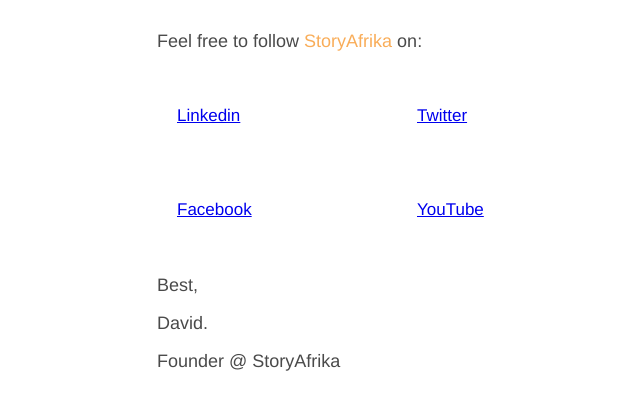
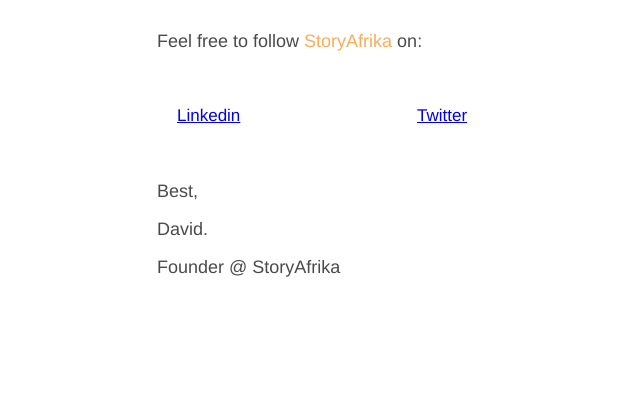
Before and after one commit to davidddeveloper/storyAfrika, a Django app: template templates/emails/new_welcome_email.html in a window 1280 px wide. Shown: the part 2330-2749 px from the top of the page, without its empty margins (253-893 px from the left). After the commit the page ends 2607 px from the top, so only its background shows below. Run offline with Django 5.2, Linux system fonts and the light colour scheme; the template is opened without the code that fills it, so the values that code supplies are empty.

Commit message:
enter the correct source to the welcome email

```diff
--- a/templates/emails/new_welcome_email.html
+++ b/templates/emails/new_welcome_email.html
@@ -65,7 +65,7 @@
 </head>
 <body>
     <header>
-        <img class="desktop" src="./welcome_email.png" alt="welcome to storyafrika image">
+        <img class="desktop" src="https://res.cloudinary.com/dgns2pj30/image/upload/w_1000,ar_16:9,c_fill,g_auto,e_sharpen/v1734106697/welcome_email_ffppjx.png" alt="welcome to storyafrika image">
     </header>
     <main>
         <h1><span>H</span>i {{user.username}},</h1>
@@ -107,8 +107,8 @@
             <div class="follow-links">
                 <p><a href="https://linkedin.com/company/StoryAfrika">Linkedin</a></p>
                 <p><a href="https://x.com/StoryAfrika">Twitter</a></p>
-                <p><a href="https://facebook.com/page/StoryAfrika">Facebook</a></p>
-                <p><a href="https://youtube.com/StoryAfrika">YouTube</a></p>
+                <!--<p><a href="https://facebook.com/page/StoryAfrika">Facebook</a></p>
+                <p><a href="https://youtube.com/StoryAfrika">YouTube</a></p>-->
             </div>
             <p>Best,</p>
             <p style="margin-top: -20px;">David.</p>
--- a/templates/home/aside.html
+++ b/templates/home/aside.html
@@ -311,6 +311,7 @@
         </div>
         {% endif %}
     </aside>
+    {% if featuring_story %}
     <script>
         const textElement = document.getElementById('featuring-story-text');
         const htmlString = '{{featuring_story.intro_to_story|safe}}';
@@ -378,5 +379,6 @@
 
 
     </script>
+    {% endif %}
 </body>
 </html>
```
